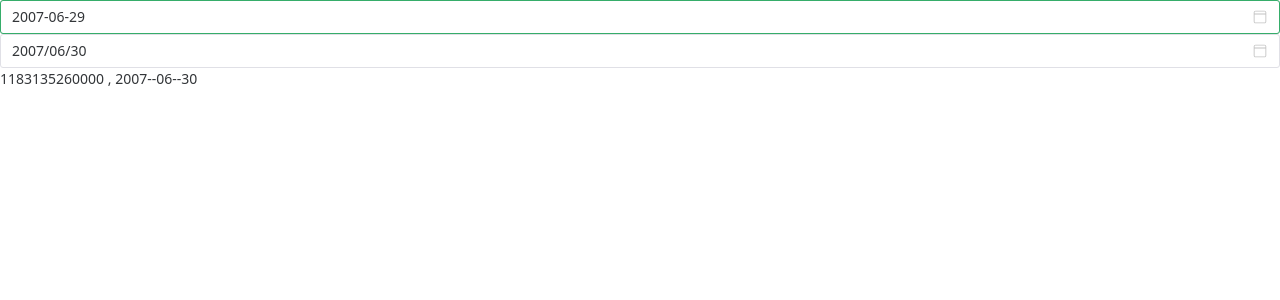
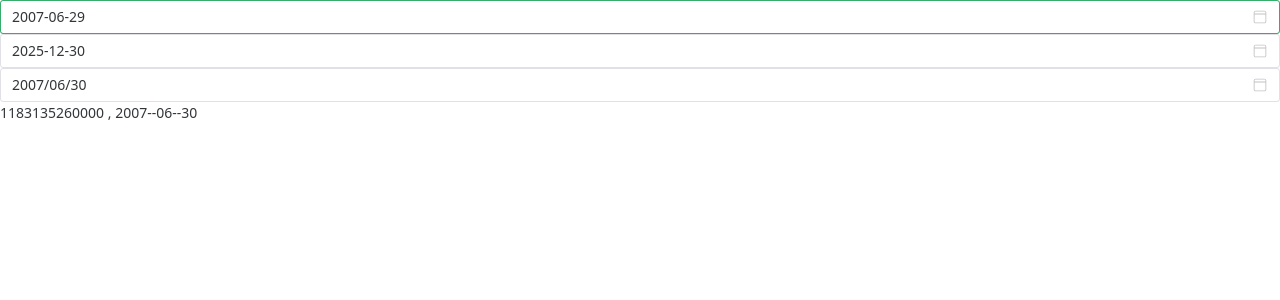
Before and after one commit to Dylan0916/test-vue, a Vue app: page / in a window 1280 px wide. Shown: the top 300 px of the page. Built offline with nearby package versions, Linux system fonts and the light colour scheme.

Commit message:
feat: naive-ui date-picker

```diff
--- a/src/components/Test.vue
+++ b/src/components/Test.vue
@@ -1,6 +1,7 @@
 <template>
   <div>
-    <NDatePicker v-model:value="timestamp" type="date" />
+    <NDatePicker v-model:value="timestamp" :default-value="1767052800000" type="date" />
+    <NDatePicker :default-value="1767052800000" type="date" />
     <NDatePicker v-model:formatted-value="formattedValue" value-format="yyyy--MM--dd" format="yyyy/MM/dd" type="date" />
     <p>{{ timestamp }} , {{ formattedValue }}</p>
   </div>
```
